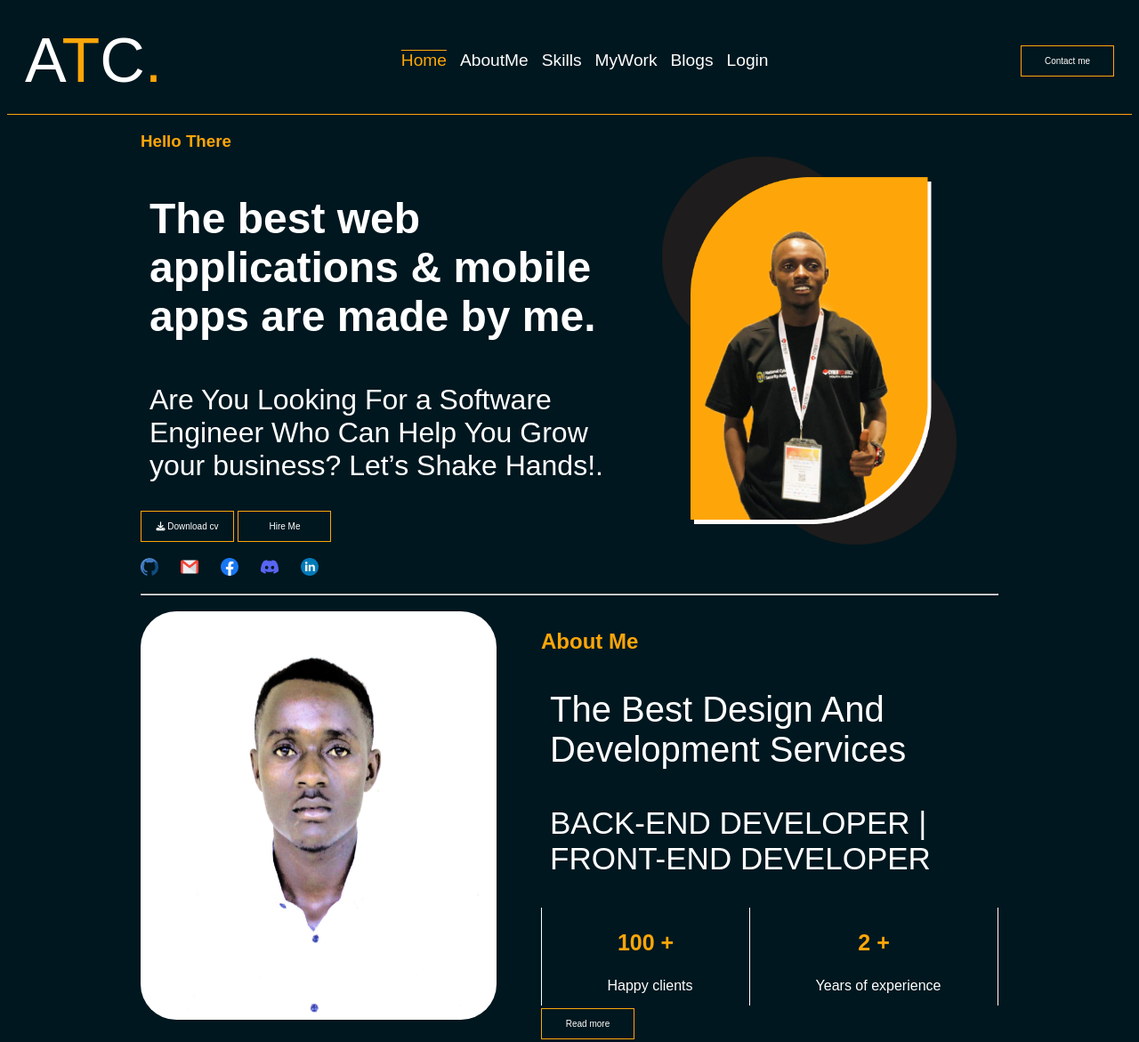
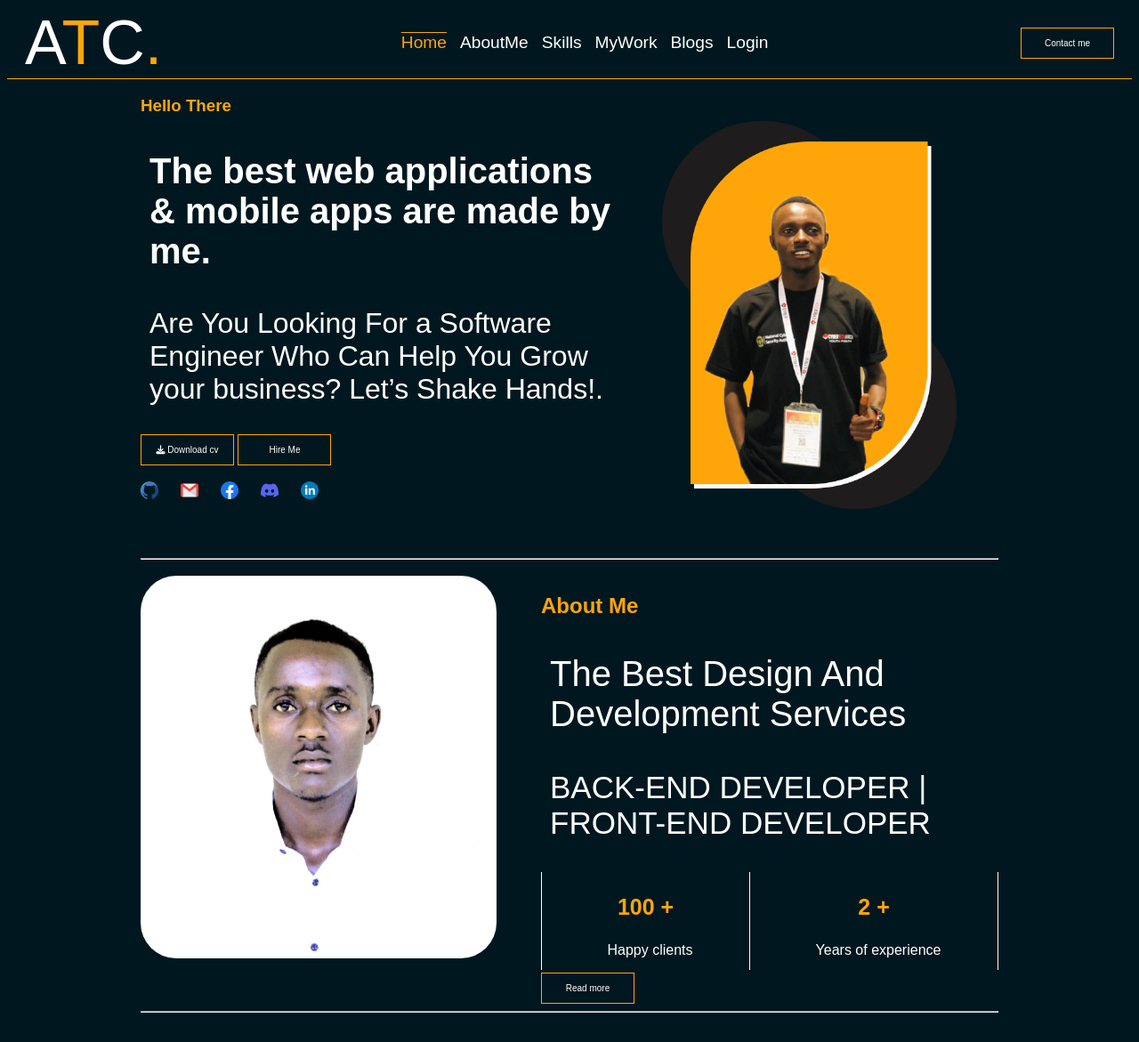
Before and after one commit to pacifiquemboni/pacifique-my-brand-front-end, a plain HTML site: page index.html in a window 1280 px wide. Shown: the top 1171 px of the page at 89% size. Drawn offline with Linux system fonts and the light colour scheme; files whose address does not match are found by name; a web font is replaced by a local one.

```diff
--- a/index.css
+++ b/index.css
@@ -28,7 +28,7 @@ body {
     background-color: #00171F;
     /* box-shadow: 0px 0px 2px 0px #FEA609; */
     border-bottom: 1px solid #FEA609;
-    height: 100px;
+    height: 60px;
     max-height: 200px;
 }
 
@@ -113,9 +113,9 @@ button:hover {
 }
 
 .left-p1 {
-    font-size: 48px;
+    font-size: 40px;
     font-style: normal;
-    font-weight: 600;
+    font-weight: 700;
     line-height: normal;
 }
 
@@ -148,7 +148,7 @@ button:hover {
 
 .about-img-div img {
     width: 400px;
-    height: 459px;
+    height: 430px;
     border-radius: 40px;
 }
 
--- a/index.html
+++ b/index.html
@@ -381,7 +381,7 @@
           dots[slideIndex - 1].className += " activeslide";
         }
       </script>
-      <hr />
+      <!-- <hr /> -->
       <center><h1>Subscribe To Our News Letters</h1></center>
       <script src="https://smtpjs.com/v3/smtp.js"></script>
       <div class="subscribe">
```
